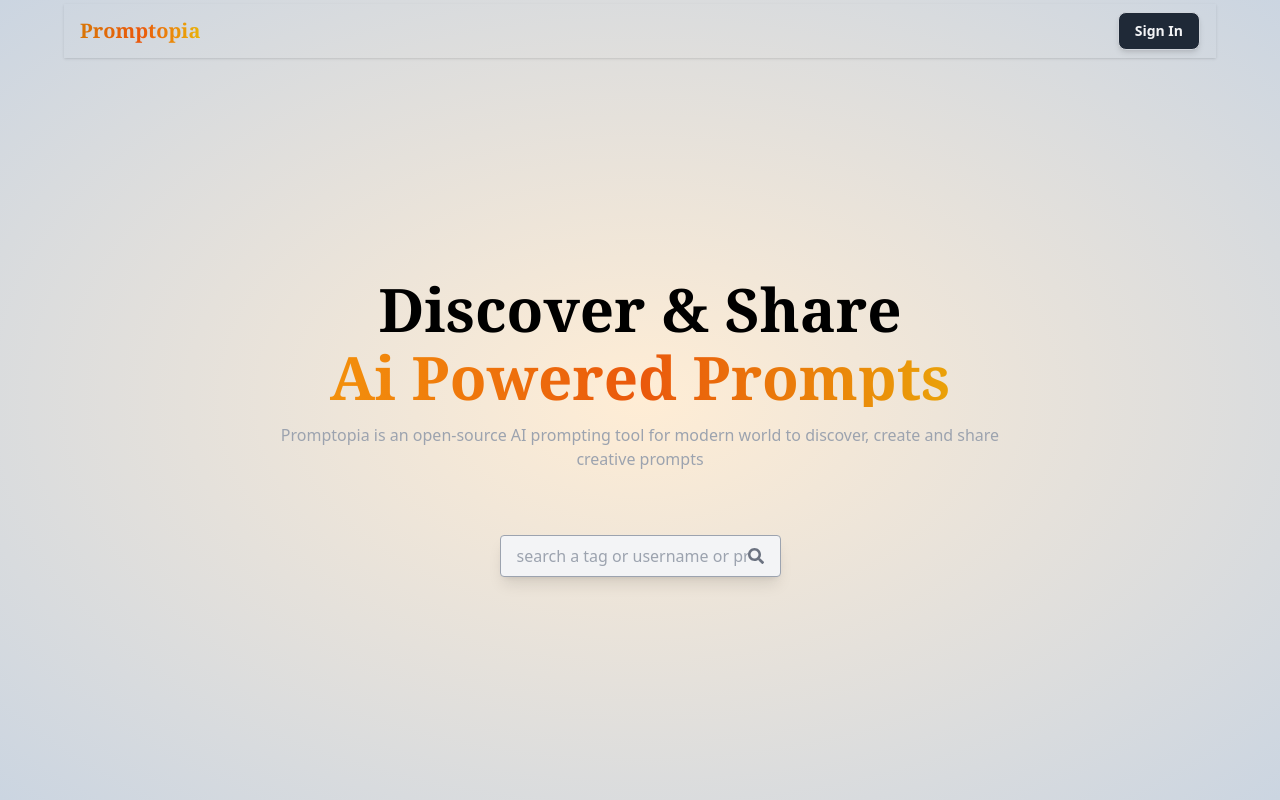
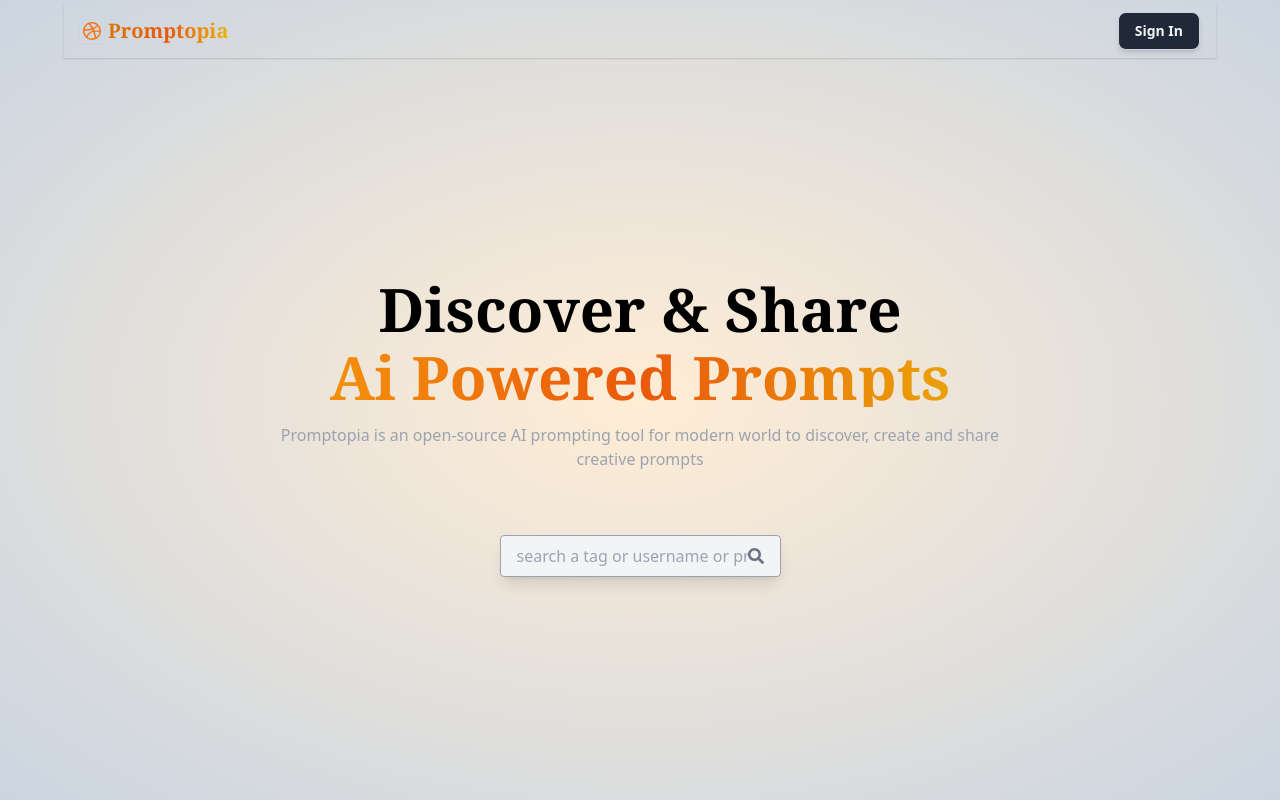
Before and after one commit to AungMyoAye101/next-prompt, a Next.js app: page / in a window 1280 px wide. Built offline with nearby package versions, Linux system fonts and the light colour scheme; no server answers; the database is empty.

Commit message:
add logo

```diff
--- a/src/app/updatePrompt/[postId]/page.jsx
+++ b/src/app/updatePrompt/[postId]/page.jsx
@@ -19,6 +19,7 @@
           tag,
         }),
       });
+
       if (res.ok) {
         router.push("/");
       }
--- a/src/components/Nav.tsx
+++ b/src/components/Nav.tsx
@@ -8,6 +8,7 @@
 import { FaUser } from "react-icons/fa";
 import { IoMdHome } from "react-icons/io";
 import { GoSignIn } from "react-icons/go";
+import { IoLogoDribbble } from "react-icons/io";
 
 const Nav = () => {
   const { data: session } = useSession();
@@ -23,9 +24,11 @@
   return (
     <nav className="flex justify-between items-center py-2 px-4 shadow mt-1">
       <Link href={"/"}>
-        <h1 className="text-xl font-bold font-serif  bg-gradient-to-r from-amber-600 via-orange-600 to-yellow-500 bg-clip-text text-transparent">
-          {" "}
-          Promptopia
+        <h1 className="text-xl font-bold font-serif flex items-center gap-1">
+          <IoLogoDribbble className="text-2xl text-orange-500 shadow-sm " />
+          <span className=" bg-gradient-to-r from-amber-600 via-orange-600 to-yellow-500 bg-clip-text text-transparent">
+            Promptopia
+          </span>
         </h1>
       </Link>
 
```
